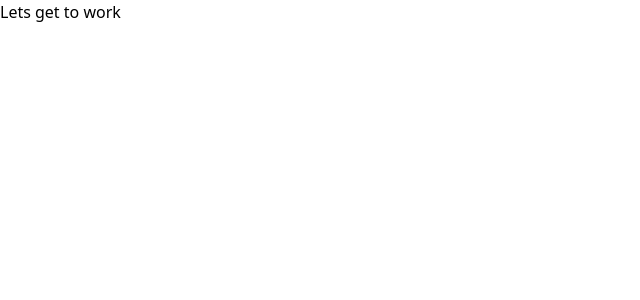
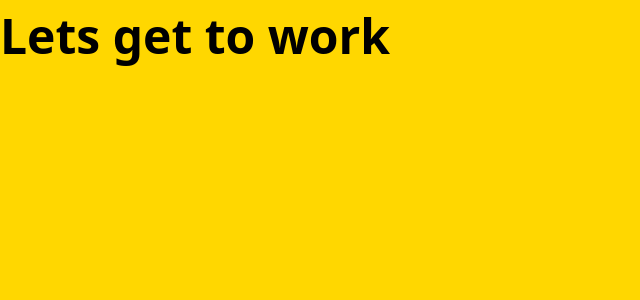
Before and after one commit to asapconet/Menu-x-Faq, a React (Create React App) app: page / in a window 1280 px wide. Shown: the top 300 px of the page, without its empty margins (0-640 px from the left). Built offline with nearby package versions, Linux system fonts and the light colour scheme.

Commit message:
styling intiation

```diff
--- a/src/sass/base/_animations.scss
+++ b/src/sass/base/_animations.scss
@@ -0,0 +1 @@
+$transition: all 0.5s linear;
--- a/src/sass/base/_typography.scss
+++ b/src/sass/base/_typography.scss
@@ -0,0 +1,12 @@
+h1 {
+    font-size: 3rem;
+    font-weight: 700;
+}
+
+ul {
+    list-style-type: none;
+}
+
+a {
+    text-decoration: none;
+}
--- a/src/sass/base/base.scss
+++ b/src/sass/base/base.scss
@@ -0,0 +1,3 @@
+body {
+    background-color: gold
+}
--- a/src/sass/main.scss
+++ b/src/sass/main.scss
@@ -12,8 +12,3 @@
 @import "layouts/header";
 
 @import "pages/home";
-
-
-// @tailwind base;
-// @tailwind components;
-// @tailwind utilities;
```
